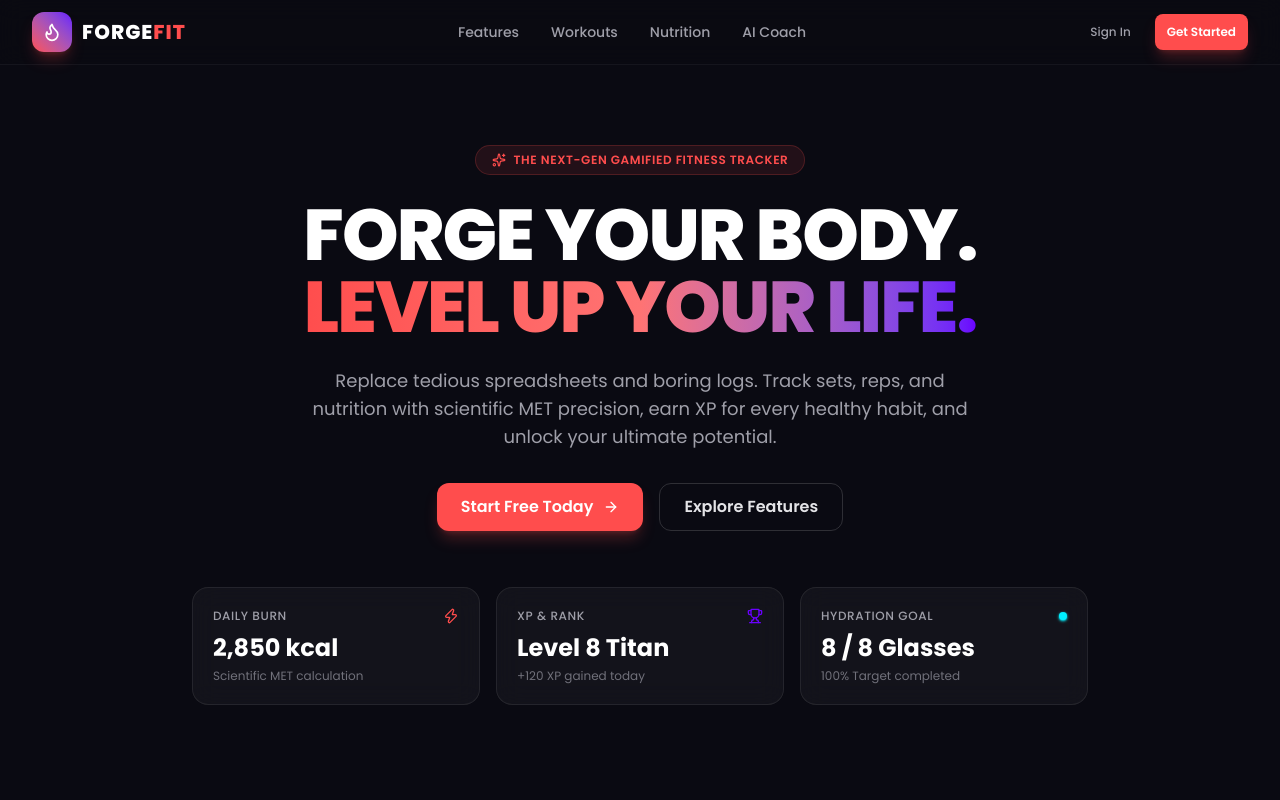
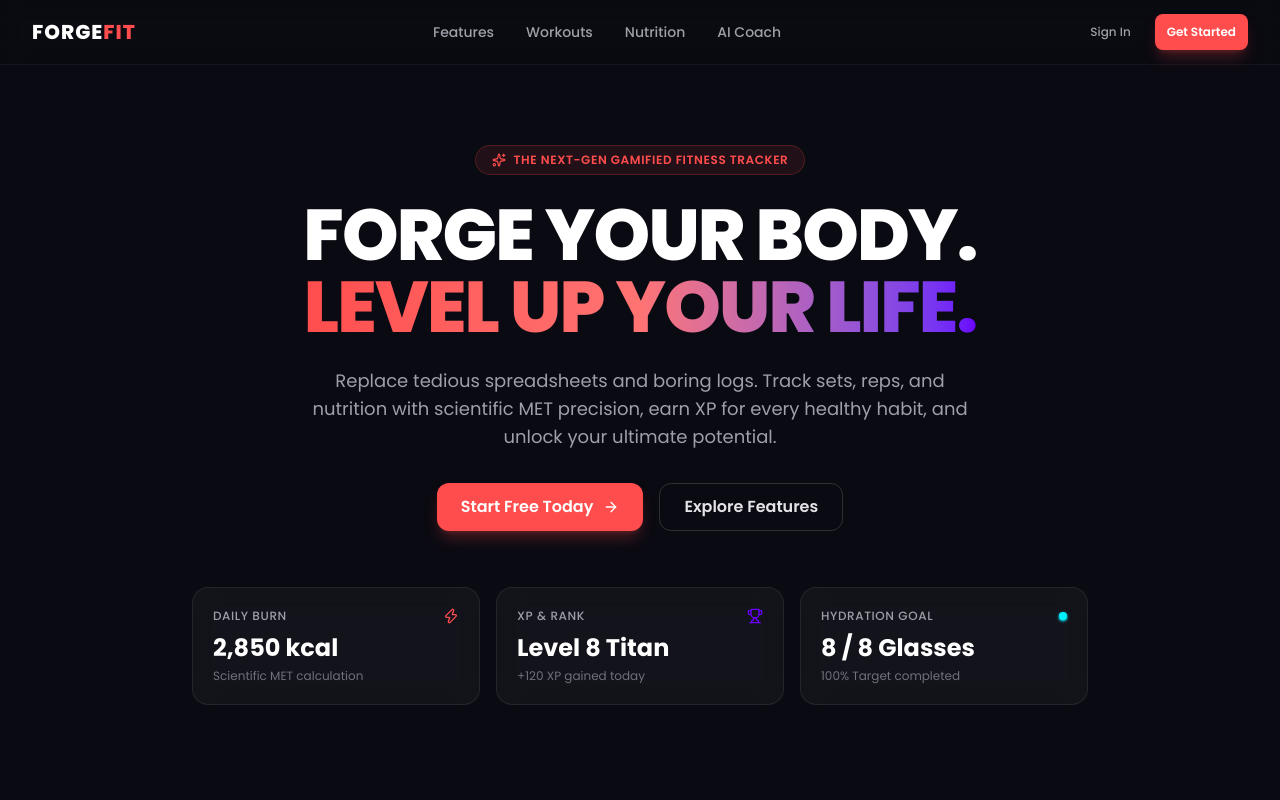
Before and after one commit to Abhirag05/forgefit-workspace, a React (Vite) app in the folder forgefit-client/: page / in a window 1280 px wide. Shown: the top 800 px of the page. Built offline with nearby package versions, Linux system fonts and the light colour scheme.

Commit message:
refactor: change component exports to named functions for consistency

```diff
--- a/forgefit-client/src/features/landing/LandingPage.tsx
+++ b/forgefit-client/src/features/landing/LandingPage.tsx
@@ -3,7 +3,7 @@ import { HeroSection } from './components/HeroSection';
 import { FeaturesSection } from './components/FeaturesSection';
 import { CtaSection } from './components/CtaSection';
 
-export const LandingPage: React.FC = () => {
+export function LandingPage() {
   return (
     <>
       <HeroSection />
--- a/forgefit-client/src/features/landing/components/CtaSection.tsx
+++ b/forgefit-client/src/features/landing/components/CtaSection.tsx
@@ -2,7 +2,7 @@ import React from 'react';
 import { ArrowRight, Flame } from 'lucide-react';
 import { Button } from '@/components/ui/Button';
 
-export const CtaSection: React.FC = () => {
+export function CtaSection() {
   return (
     <section className="relative py-16">
       <div className="mx-auto max-w-7xl px-4 sm:px-6 lg:px-8">
--- a/forgefit-client/src/features/landing/components/FeaturesSection.tsx
+++ b/forgefit-client/src/features/landing/components/FeaturesSection.tsx
@@ -49,7 +49,7 @@ const features: FeatureItem[] = [
   },
 ];
 
-export const FeaturesSection: React.FC = () => {
+export function FeaturesSection() {
   return (
     <section id="features" className="relative py-20">
       <div className="mx-auto max-w-7xl px-4 sm:px-6 lg:px-8">
--- a/forgefit-client/src/features/landing/components/Footer.tsx
+++ b/forgefit-client/src/features/landing/components/Footer.tsx
@@ -1,7 +1,7 @@
 import React from 'react';
 import { Flame } from 'lucide-react';
 
-export const Footer: React.FC = () => {
+export function Footer() {
   return (
     <footer className="border-t border-white/5 bg-[#0a0a12] py-12">
       <div className="mx-auto flex max-w-7xl flex-col items-center justify-between gap-6 px-4 sm:flex-row sm:px-6 lg:px-8">
--- a/forgefit-client/src/features/landing/components/HeroSection.tsx
+++ b/forgefit-client/src/features/landing/components/HeroSection.tsx
@@ -2,7 +2,7 @@ import React from 'react';
 import { ArrowRight, Sparkles, Trophy, Zap } from 'lucide-react';
 import { Button } from '@/components/ui/Button';
 
-export const HeroSection: React.FC = () => {
+export function HeroSection() {
   return (
     <section className="relative overflow-hidden pt-12 pb-20 md:pt-20 md:pb-28">
       {/* Background Cyber Glow Effects */}
--- a/forgefit-client/src/features/landing/components/Navbar.tsx
+++ b/forgefit-client/src/features/landing/components/Navbar.tsx
@@ -1,59 +1,59 @@
-import React from 'react';
-import { Dumbbell, Flame } from 'lucide-react';
+import { Link } from 'react-router-dom';
 import { Button } from '@/components/ui/Button';
 
-export const Navbar: React.FC = () => {
+interface NavLinkItem {
+  label: string;
+  href: string;
+}
+
+const NAV_LINKS: readonly NavLinkItem[] = [
+  { label: 'Features', href: '#features' },
+  { label: 'Workouts', href: '#workouts' },
+  { label: 'Nutrition', href: '#nutrition' },
+  { label: 'AI Coach', href: '#ai-coach' },
+] as const;
+
+export function Navbar() {
   return (
     <header className="sticky top-0 z-50 w-full border-b border-white/5 bg-[#0a0a12]/80 backdrop-blur-md">
       <div className="mx-auto flex h-16 max-w-7xl items-center justify-between px-4 sm:px-6 lg:px-8">
         {/* Brand Logo */}
-        <div className="flex items-center gap-2.5">
-          <div className="flex h-10 w-10 items-center justify-center rounded-xl bg-gradient-to-tr from-[#ff4d4d] to-[#6a00ff] shadow-lg shadow-[#ff4d4d]/25">
-            <Flame className="h-5 w-5 text-white" />
-          </div>
+        <Link to="/" className="flex items-center gap-2.5 transition-opacity hover:opacity-90">
           <span className="text-xl font-extrabold tracking-wider text-white">
             FORGE<span className="text-[#ff4d4d]">FIT</span>
           </span>
-        </div>
+        </Link>
 
         {/* Navigation Links */}
-        <nav className="hidden items-center gap-8 md:flex">
+        <nav aria-label="Main Navigation" className="hidden items-center md:flex">
+          <ul className="flex items-center gap-8">
+            {NAV_LINKS.map((link) => (
+              <li key={link.href}>
                 <a
-            href="#features"
+                  href={link.href}
                   className="text-sm font-medium text-zinc-400 transition-colors hover:text-white"
                 >
-            Features
+                  {link.label}
                 </a>
-          <a
-            href="#workouts"
-            className="text-sm font-medium text-zinc-400 transition-colors hover:text-white"
-          >
-            Workouts
-          </a>
-          <a
-            href="#nutrition"
-            className="text-sm font-medium text-zinc-400 transition-colors hover:text-white"
-          >
-            Nutrition
-          </a>
-          <a
-            href="#ai-coach"
-            className="text-sm font-medium text-zinc-400 transition-colors hover:text-white"
-          >
-            AI Coach
-          </a>
+              </li>
+            ))}
+          </ul>
         </nav>
 
         {/* Action Buttons */}
         <div className="flex items-center gap-3">
+          <Link to="/login">
             <Button variant="ghost" size="sm" className="hidden sm:inline-flex">
               Sign In
             </Button>
+          </Link>
+          <Link to="/register">
             <Button variant="primary" size="sm">
               Get Started
             </Button>
+          </Link>
         </div>
       </div>
     </header>
   );
-};
+}
--- a/forgefit-client/src/layouts/PublicLayout.tsx
+++ b/forgefit-client/src/layouts/PublicLayout.tsx
@@ -3,7 +3,7 @@ import { Outlet } from 'react-router-dom';
 import { Navbar } from '@/features/landing/components/Navbar';
 import { Footer } from '@/features/landing/components/Footer';
 
-export const PublicLayout: React.FC = () => {
+export function PublicLayout() {
   return (
     <div className="flex min-h-screen flex-col bg-[#0a0a12] text-white">
       <Navbar />
--- a/forgefit-client/src/routes/AppRoutes.tsx
+++ b/forgefit-client/src/routes/AppRoutes.tsx
@@ -3,7 +3,7 @@ import { Routes, Route } from 'react-router-dom';
 import { PublicLayout } from '@/layouts/PublicLayout';
 import { LandingPage } from '@/features/landing/LandingPage';
 
-export const AppRoutes: React.FC = () => {
+export function AppRoutes() {
   return (
     <Routes>
       {/* Public Routes with shared Navbar & Footer */}
```
Lines whose indentation alone changed are shown as unchanged.
